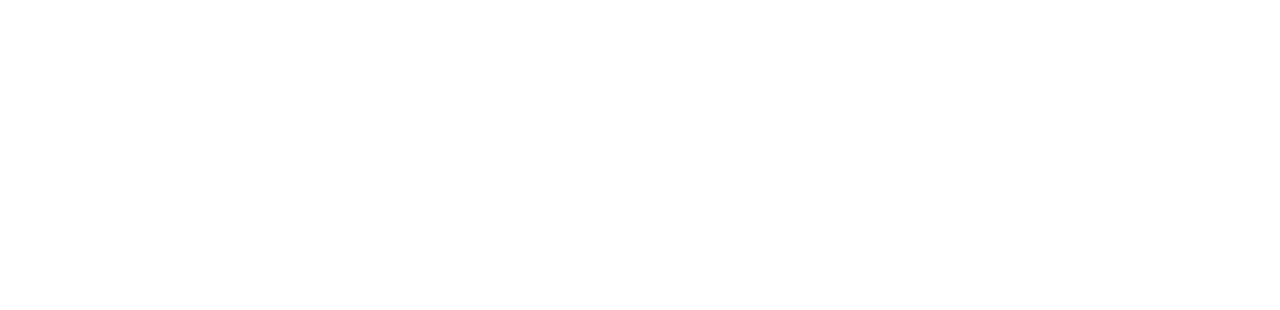
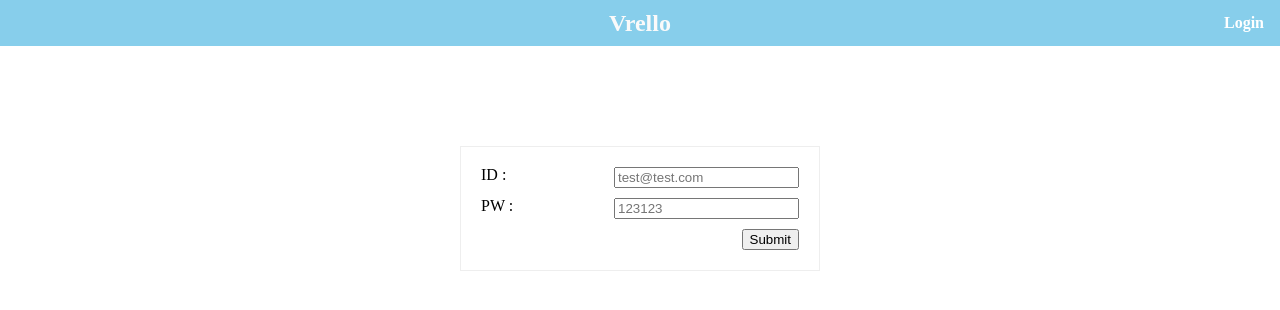
Before and after one commit to Jaehyeokk/vue-trello-front, a Vue app: page /login in a window 1280 px wide. Shown: the top 310 px of the page. Built offline with nearby package versions, Linux system fonts and the light colour scheme.

Commit message:
로그인 페이지 라우팅 추가 및 마크업

```diff
--- a/src/App.vue
+++ b/src/App.vue
@@ -1,5 +1,16 @@
 <template>
 	<div id="app">
+		<NavBar />
 		<router-view />
 	</div>
 </template>
+<script>
+import '@/assets/css/reset.css'
+import '@/assets/css/common.css'
+import NavBar from '@/components/NavBar.vue'
+export default {
+	components: {
+		NavBar,
+	},
+}
+</script>
--- /dev/null
+++ b/src/assets/css/common.css
@@ -0,0 +1,5 @@
+.clear:after {
+  content: "";
+  display: block;
+  clear: both;
+}
--- /dev/null
+++ b/src/assets/css/reset.css
@@ -0,0 +1,46 @@
+html, body, div, span, applet, object, iframe,
+h1, h2, h3, h4, h5, h6, p, blockquote, pre,
+a, abbr, acronym, address, big, cite, code,
+del, dfn, em, img, ins, kbd, q, s, samp,
+small, strike, strong, sub, sup, tt, var,
+b, u, i, center,
+dl, dt, dd, ol, ul, li,
+fieldset, form, label, legend,
+table, caption, tbody, tfoot, thead, tr, th, td,
+article, aside, canvas, details, embed,
+figure, figcaption, footer, header, hgroup,
+menu, nav, output, ruby, section, summary,
+time, mark, audio, video {
+	margin: 0;
+	padding: 0;
+	border: 0;
+	font-size: 100%;
+	font: inherit;
+	vertical-align: baseline;
+}
+/* HTML5 display-role reset for older browsers */
+article, aside, details, figcaption, figure,
+footer, header, hgroup, menu, nav, section {
+	display: block;
+}
+body {
+	line-height: 1;
+}
+ol, ul {
+	list-style: none;
+}
+blockquote, q {
+	quotes: none;
+}
+blockquote:before, blockquote:after,
+q:before, q:after {
+	content: '';
+	content: none;
+}
+table {
+	border-collapse: collapse;
+	border-spacing: 0;
+}
+a {
+  text-decoration: none;
+}
--- /dev/null
+++ b/src/components/NavBar.vue
@@ -0,0 +1,62 @@
+<template>
+	<div class="nav-bar">
+		<div class="container">
+			<h1 class="logo">
+				<router-link to="/">Vrello</router-link>
+			</h1>
+			<div class="links">
+				<router-link v-if="1" to="login">Login</router-link>
+				<a v-else href="" @click.prevent="console.log('logout')">Logout</a>
+			</div>
+		</div>
+	</div>
+</template>
+
+<script>
+export default {}
+</script>
+
+<style scoped>
+.nav-bar {
+	background-color: skyblue;
+}
+
+.nav-bar .container {
+	position: relative;
+	height: 46px;
+}
+
+.nav-bar .logo {
+	position: absolute;
+	top: 50%;
+	left: 50%;
+	transform: translate(-50%, -50%);
+}
+
+.nav-bar .logo a {
+	font-weight: 700;
+	font-size: 24px;
+	color: #fafafa;
+	text-decoration: none;
+}
+
+.nav-bar .logo a:hover {
+	color: #eee;
+}
+
+.nav-bar .links {
+	float: right;
+	line-height: 46px;
+}
+
+.nav-bar .links a {
+	padding: 6px 16px;
+	font-weight: 600;
+	font-size: 16px;
+	color: #fff;
+}
+
+.nav-bar .links a:hover {
+	color: #eee;
+}
+</style>
--- a/src/router/index.js
+++ b/src/router/index.js
@@ -1,6 +1,7 @@
 import Vue from 'vue'
 import VueRouter from 'vue-router'
 import Home from '../views/Home.vue'
+import Login from '../views/Login.vue'
 
 Vue.use(VueRouter)
 
@@ -10,6 +11,11 @@ const routes = [
 		name: 'Home',
 		component: Home,
 	},
+	{
+		path: '/login',
+		name: 'Login',
+		component: Login,
+	},
 ]
 
 const router = new VueRouter({
--- a/src/views/Login.vue
+++ b/src/views/Login.vue
@@ -1,9 +1,49 @@
 <template>
-	<div>Login</div>
+	<div class="login-page">
+		<div class="form-wrapper clear">
+			<form @submit.prevent="onSubmit" class="form">
+				<div class="form-container">
+					<div class="input-wrapper">
+						<label for="">ID :</label>
+						<input type="text" placeholder="test@test.com" />
+					</div>
+					<div class="input-wrapper">
+						<label for="">PW :</label>
+						<input type="text" placeholder="123123" />
+					</div>
+					<button class="submit-btn" type="submit">Submit</button>
+				</div>
+			</form>
+		</div>
+	</div>
 </template>
 
 <script>
-export default {}
+export default {
+	methods: {
+		onSubmit() {
+			console.log('submit')
+		},
+	},
+}
 </script>
 
-<style></style>
+<style scoped>
+.login-page .form-wrapper {
+	width: 360px;
+	margin: 100px auto 0;
+	border: 1px solid #eee;
+	padding: 20px;
+	box-sizing: border-box;
+}
+
+.input-wrapper {
+	display: flex;
+	justify-content: space-between;
+	margin-bottom: 10px;
+}
+
+.submit-btn {
+	float: right;
+}
+</style>
```
